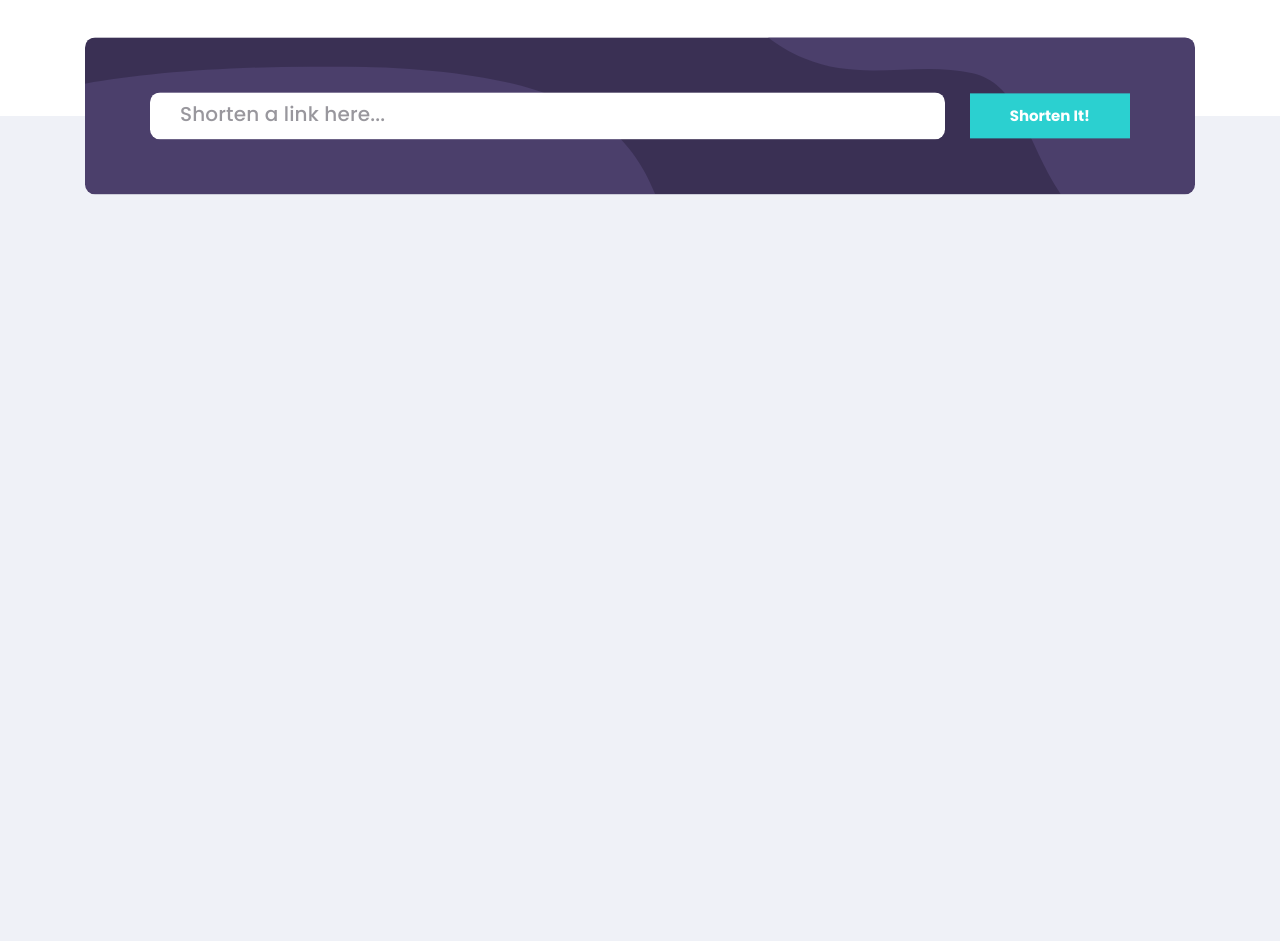
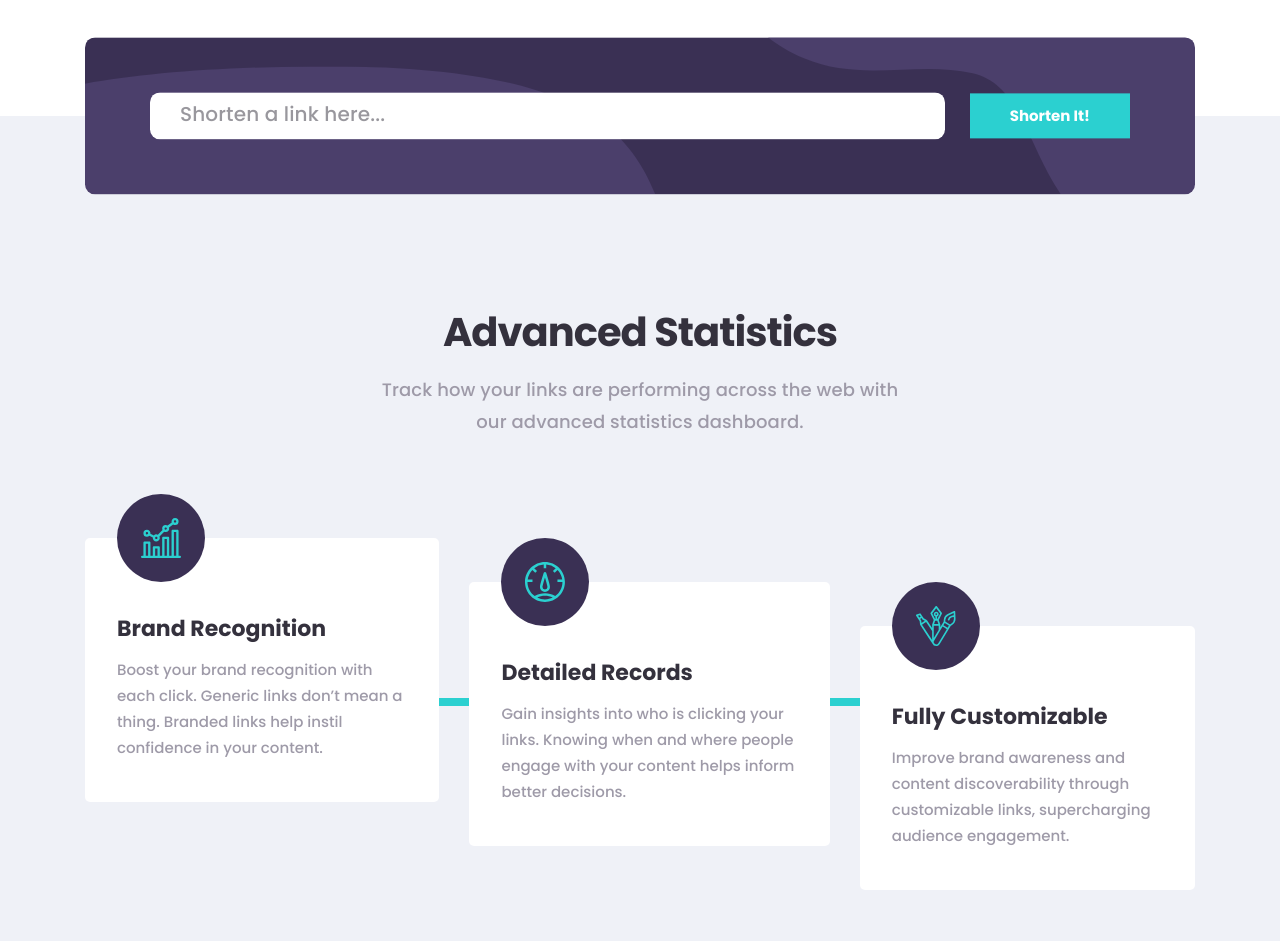
Before and after one commit to mohamedxamid/Shortly, a plain HTML site: page index.html in a window 1280 px wide. Shown: the part 645-1586 px from the top of the page. Before the commit the page ends 918 px from the top, so only its background shows below. Drawn offline with Linux system fonts and the light colour scheme.

Commit message:
Add Statistics section

```diff
--- a/css/styles.css
+++ b/css/styles.css
@@ -282,3 +282,110 @@ img {
 .form-url__button {
     white-space: nowrap;
 }
+
+/* STATISTICS SECTION */
+.statistics {
+    padding-top: 35px;
+    padding-bottom: 120px;
+}
+
+.statistics__content {
+    width: 540px;
+    margin-left: auto;
+    margin-right: auto;
+}
+
+.statistics__title {
+    font-size: 40px;
+    line-height: 48px;
+    font-weight: 700;
+    letter-spacing: -1px;
+    color: var(--black);
+    text-align: center;
+    margin-top: 0;
+    margin-bottom: 18px;
+}
+
+.statistics__info {
+    font-size: 18px;
+    line-height: 32px;
+    font-weight: 500;
+    letter-spacing: 0.12px;
+    text-align: center;
+    margin-top: 0;
+    margin-bottom: 100px;
+}
+
+.statistics__list {
+    position: relative;
+    padding: 0;
+    margin: 0;
+    list-style: none;
+    display: flex;
+    align-items: flex-start;
+    justify-content: center;
+    height: 400px;
+}
+
+.statistics__list:before {
+    position: absolute;
+    content: '';
+    height: 8px;
+    width: 100%;
+    background-color: var(--green);
+    top: 40%;
+
+}
+
+.statistics__item:not(:last-child) {
+    margin-right: 30px;
+}
+
+.statistics__item:nth-child(2) {
+    transform: translateY(44px);
+}
+
+.statistics__item:nth-child(3) {
+    transform: translateY(88px);
+}
+
+.statistics-item {
+    position: relative;
+    background-color: #fff;
+    padding: 41px 32px;
+    border-radius: 5px;
+}
+
+.statistics-item__badge {
+    position: absolute;
+    top: 0;
+    transform: translateY(-50%);
+    width: 88px;
+    height: 88px;
+    background-color: var(--dark-blue);
+    border-radius: 50%;
+    display: flex;
+    align-items: center;
+    justify-content: center;
+}
+
+.statistics-item__img {
+    width: 40px;
+    height: 40px;
+    object-fit: contain;
+}
+
+.statistics-item__title {
+    font-size: 22px;
+    font-weight: 700;
+    color: var(--black);
+    margin-top: 33px;
+    margin-bottom: 12px;
+}
+
+.statistics-item__info {
+    margin: 0;
+    font-weight: 500;
+    font-size: 15px;
+    line-height: 26px;
+}
--- a/index.html
+++ b/index.html
@@ -48,6 +48,38 @@
                 <input class="form-url__input" type="url" name="url" placeholder="Shorten a link here..." pattern="^(https?:\/\/)?([\da-z\.-]+)\.([a-z\.]{2,6})([\/\w \.-]*)*\/?$" required>
                 <button class="form-url__button button button--large button--green button--square" type="submit">Shorten It!</button>
             </form>
+
+            <section class="statistics">
+                <div class="statistics__content">
+                    <h2 class="statistics__title">Advanced Statistics</h2>
+                    <p class="statistics__info">Track how your links are performing across the web with our advanced statistics dashboard.</p>
+        </div>
+                <ul class="statistics__list">
+                    <li class="statistics__item statistics-item">
+                        <div class="statistics-item__badge">
+                            <img src="imgs/brand-recognition-img.svg" alt="" class="statistics-item__img" width="40" height="40">
+                        </div>
+                        <h3 class="statistics-item__title">Brand Recognition</h3>
+                        <p class="statistics-item__info">Boost your brand recognition with each click. Generic links don’t mean a thing. Branded links help instil confidence in your content.</p>
+                    </li>
+
+                    <li class="statistics__item statistics-item">
+                        <div class="statistics-item__badge">
+                            <img src="imgs/detailed-records-img.svg" alt="" class="statistics-item__img" width="40" height="40">
+                        </div>
+                        <h3 class="statistics-item__title">Detailed Records</h3>
+                        <p class="statistics-item__info">Gain insights into who is clicking your links. Knowing when and where people engage with your content helps inform better decisions.</p>
+                    </li>
+
+                    <li class="statistics__item statistics-item">
+                        <div class="statistics-item__badge">
+                            <img src="imgs/fully-costomizable-img.svg" alt="" class="statistics-item__img" width="40" height="40">
+                        </div>
+                        <h3 class="statistics-item__title">Fully Customizable</h3>
+                        <p class="statistics-item__info">Improve brand awareness and content discoverability through customizable links, supercharging audience engagement.</p>
+                    </li>
+                </ul>
+            </section>
         </div>
     </main>
     <script src="js/main.js"></script>
```
Also changed, not shown: imgs/brand-recognition-img.svg (added), imgs/detailed-records-img.svg (added), imgs/fully-costomizable-img.svg (added).
